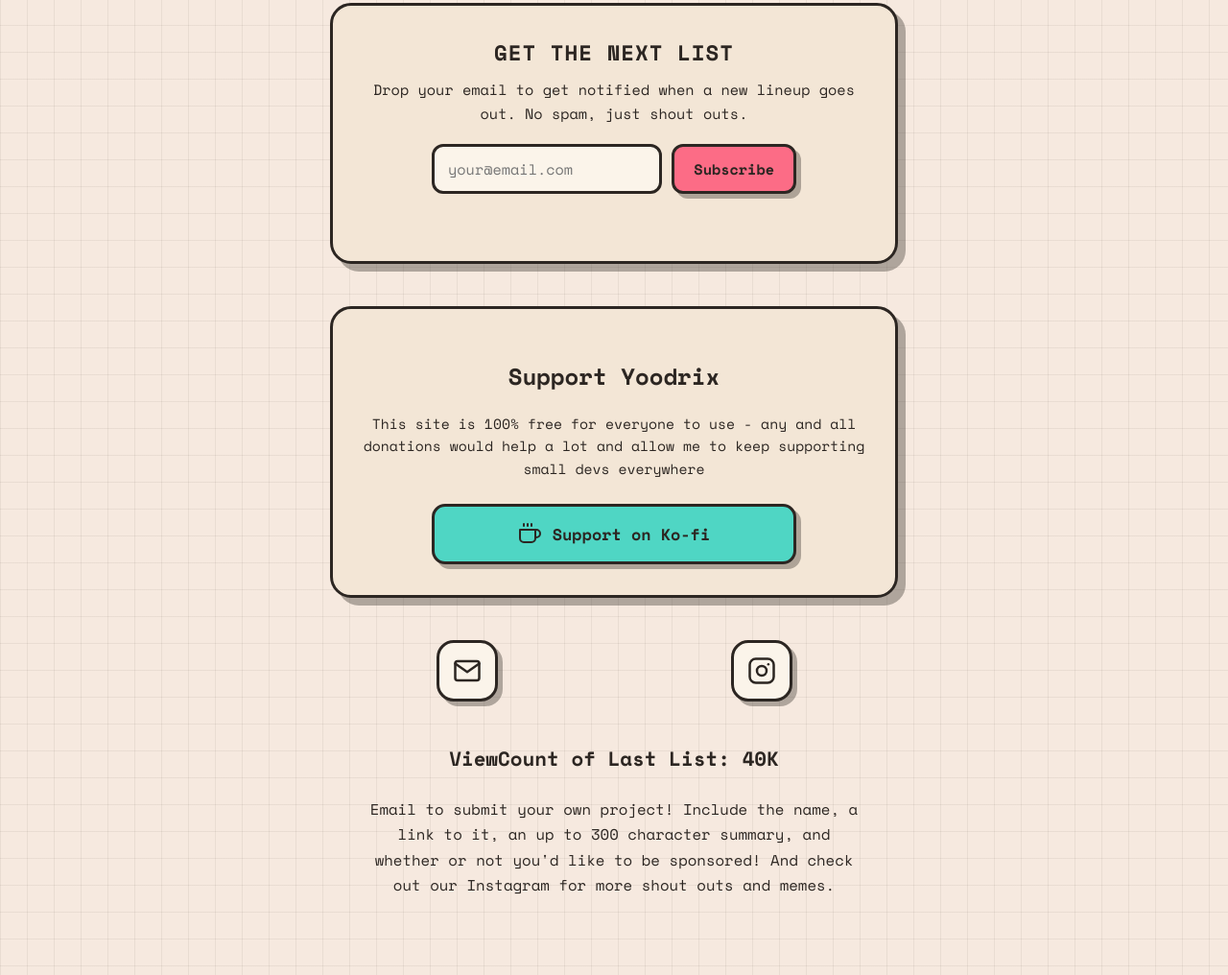
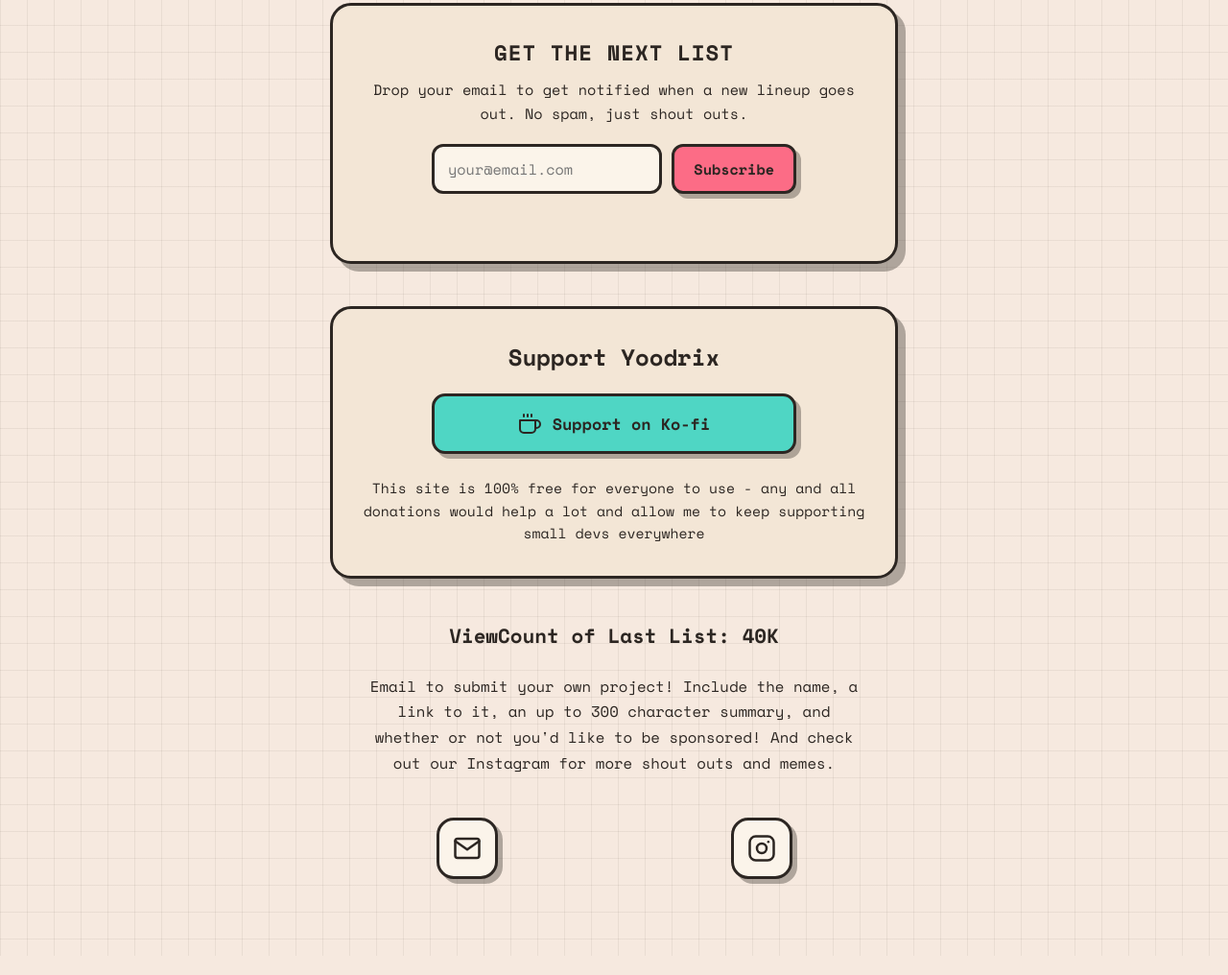
Before and after one commit to yoodrix/yoodrix.github.io, a plain HTML site: page index.html in a window 1280 px wide. Shown: the part 2550-3566 px from the top of the page at 96% size. Drawn offline with nearby package versions, Linux system fonts and the light colour scheme.

Commit message:
Update index.html

```diff
--- a/index.html
+++ b/index.html
@@ -121,7 +121,7 @@
     display:flex;
     justify-content:center;
     gap: 22px;
-    margin: 20px 0 44px;
+    margin: 44px 0 0;
   }
 
   .social-row .icon-btn{ width: 64px; height: 64px; border-radius: 18px; }
@@ -218,7 +218,7 @@
   .signup-msg.error{ color: #a33; font-weight: 700; }
   .signup-msg.demo{ color: #6b5c00; }
 
-  /* --- NEW KO-FI SUPPORT CARD STYLES --- */
+  /* --- SUPPORT CARD STYLES --- */
   .support-card {
     border-radius: 22px;
     border: 3px solid var(--ink);
@@ -229,10 +229,14 @@
     text-align: center;
   }
 
+  .support-card h2 {
+    margin: 0 0 20px; /* Space between title and button */
+  }
+
   .support-card p {
     font-size: 0.92rem;
     line-height: 1.6;
-    margin: 0 0 24px;
+    margin: 24px 0 0; /* Space now sits above the paragraph to separate it from the button */
   }
 
   .support-btn {
@@ -326,25 +330,25 @@
         <p class="signup-msg" id="signup-msg"></p>
       </div>
 
-      <!-- NEW WIDE AND CENTERED SUPPORT CARD -->
+      <!-- WIDE AND CENTERED SUPPORT CARD WITH TEXT BENEATH BUTTON -->
       <div class="support-card">
         <h2>Support Yoodrix</h2>
-        <p>This site is 100% free for everyone to use - any and all donations would help a lot and allow me to keep supporting small devs everywhere</p>
         <a class="support-btn" href="${data.social.coffee}" target="_blank" rel="noopener" aria-label="Support Yoodrix on Ko-fi">
           ${COFFEE_SVG}
           <span>Support on Ko-fi</span>
         </a>
-      </div>
-
-      <!-- SOCIAL ROW (NOW WITH COFFEE REMOVED FOR A CLEANER LOOK) -->
-      <div class="social-row">
-        <a class="icon-btn" href="${data.social.email}" aria-label="Email">${EMAIL_SVG}</a>
-        <a class="icon-btn" href="${data.social.instagram}" target="_blank" rel="noopener" aria-label="Instagram">${INSTAGRAM_SVG}</a>
+        <p>This site is 100% free for everyone to use - any and all donations would help a lot and allow me to keep supporting small devs everywhere</p>
       </div>
 
       <p class="viewcount">${escapeHtml(data.site.viewcount)}</p>
 
       <p class="footer-text">${escapeHtml(data.site.footerText)}</p>
+
+      <!-- SOCIAL ROW AT THE ABSOLUTE BOTTOM -->
+      <div class="social-row">
+        <a class="icon-btn" href="${data.social.email}" aria-label="Email">${EMAIL_SVG}</a>
+        <a class="icon-btn" href="${data.social.instagram}" target="_blank" rel="noopener" aria-label="Instagram">${INSTAGRAM_SVG}</a>
+      </div>
     `;
 
     setupSignupForm(data.signup.buttondownUsername);
```
